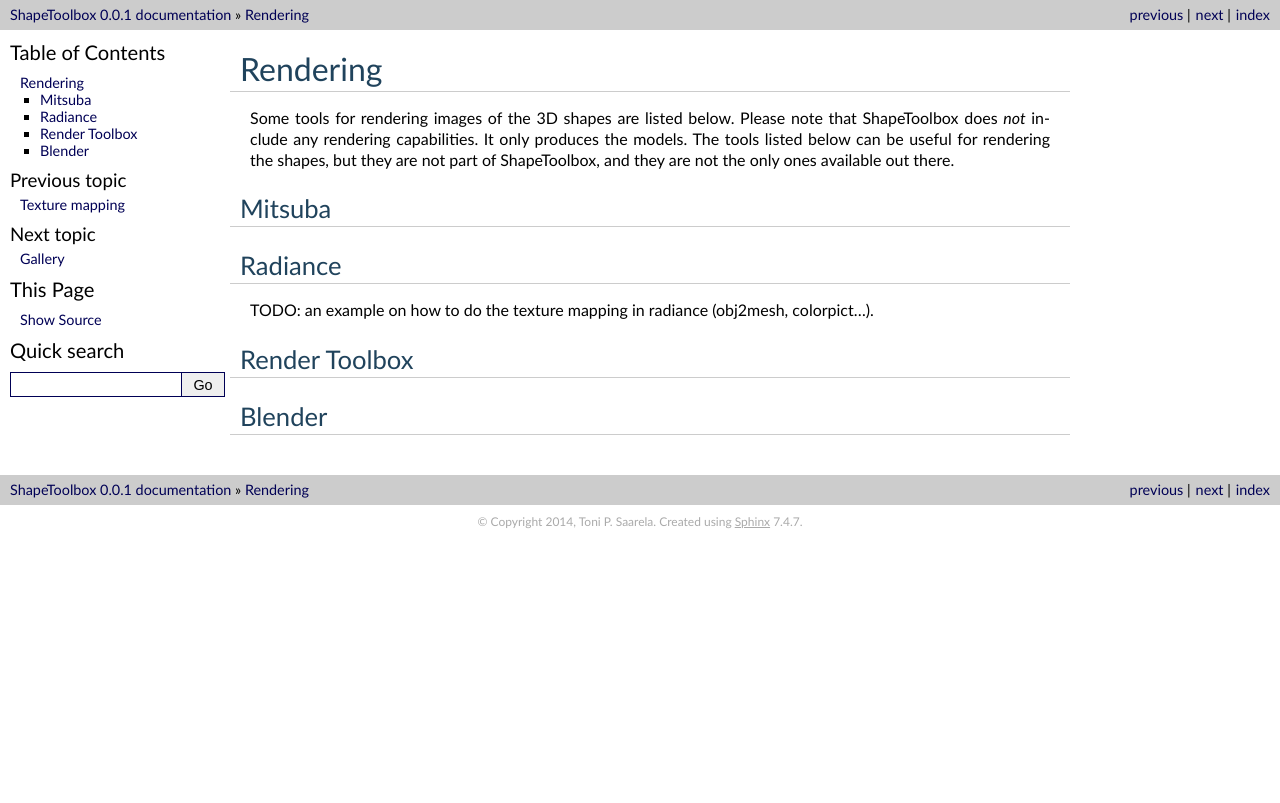
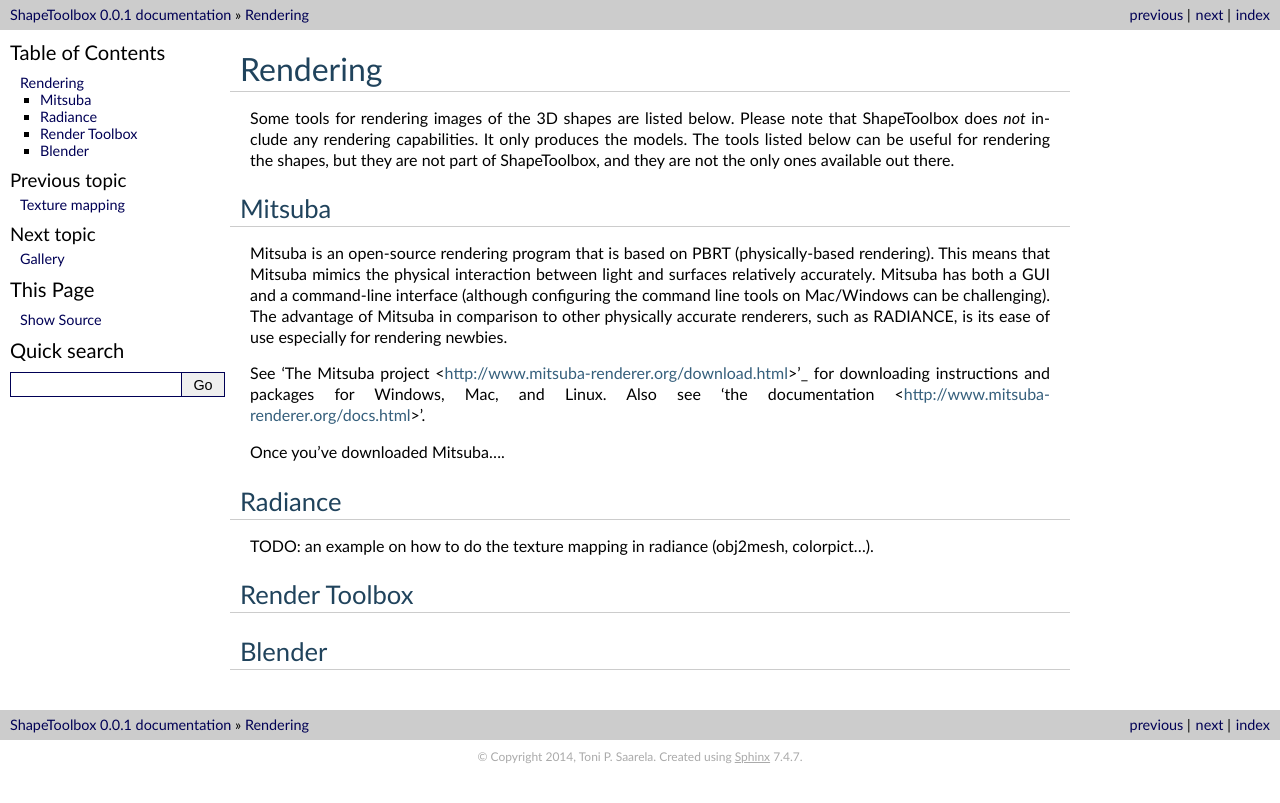
Before and after one commit to spitschan/ShapeToolbox, a Sphinx documentation site: the page built from doc/source/rendering.rst, in a window 1280 px wide. Shown: the top 803 px of the page. Built offline with Sphinx 7.4.7, drawn with Linux system fonts in a browser that asks for light colours; formulas are drawn with MathJax 3; pages that are not in the unit, such as notebooks, are missing from menus.

Commit message:
Update rendering.rst
Started working on rendering documentation -kmo

```diff
--- a/doc/source/rendering.rst
+++ b/doc/source/rendering.rst
@@ -16,6 +16,12 @@
 Mitsuba
 =======
 
+Mitsuba is an open-source rendering program that is based on PBRT (physically-based rendering). This means that Mitsuba mimics the physical interaction between light and surfaces relatively accurately. Mitsuba has both a GUI and a command-line interface (although configuring the command line tools on Mac/Windows can be challenging). The advantage of Mitsuba in comparison to other physically accurate renderers, such as RADIANCE, is its ease of use especially for rendering newbies.
+
+See 'The Mitsuba project <http://www.mitsuba-renderer.org/download.html>'_ for downloading instructions and packages for Windows, Mac, and Linux. Also see 'the documentation <http://www.mitsuba-renderer.org/docs.html>'.
+
+Once you've downloaded Mitsuba....
+
 
 ========
 Radiance
```
